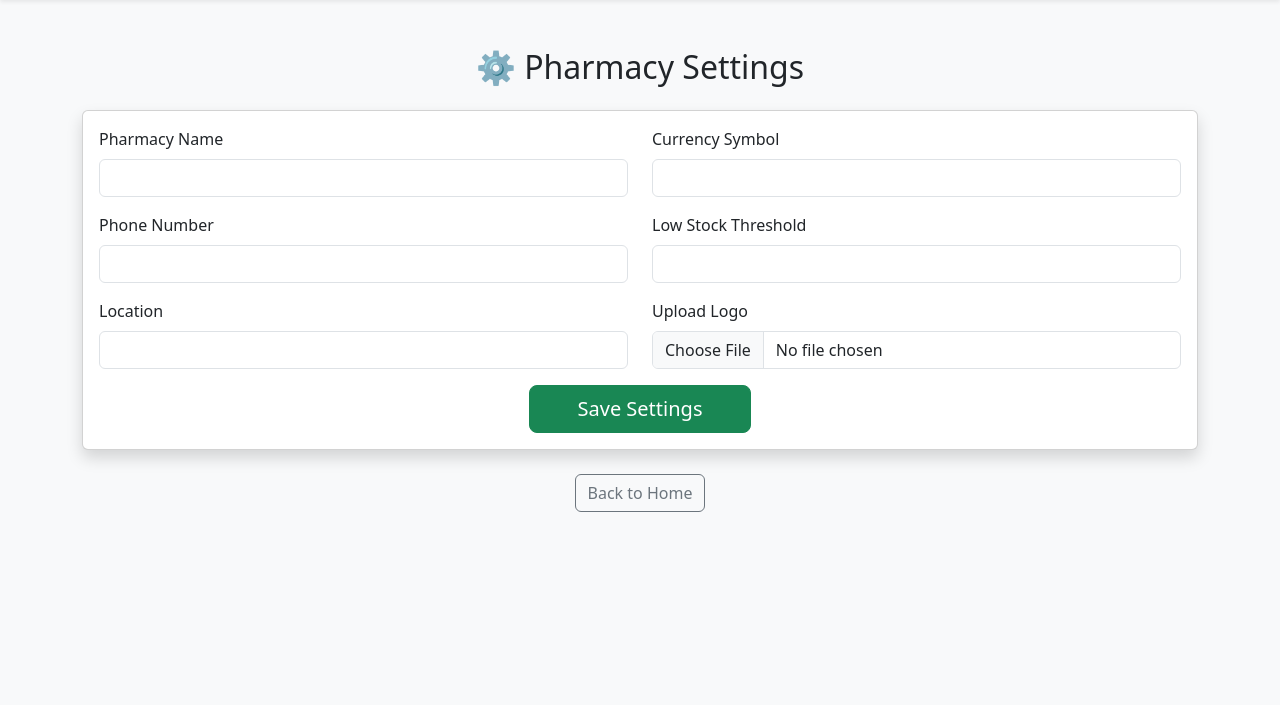
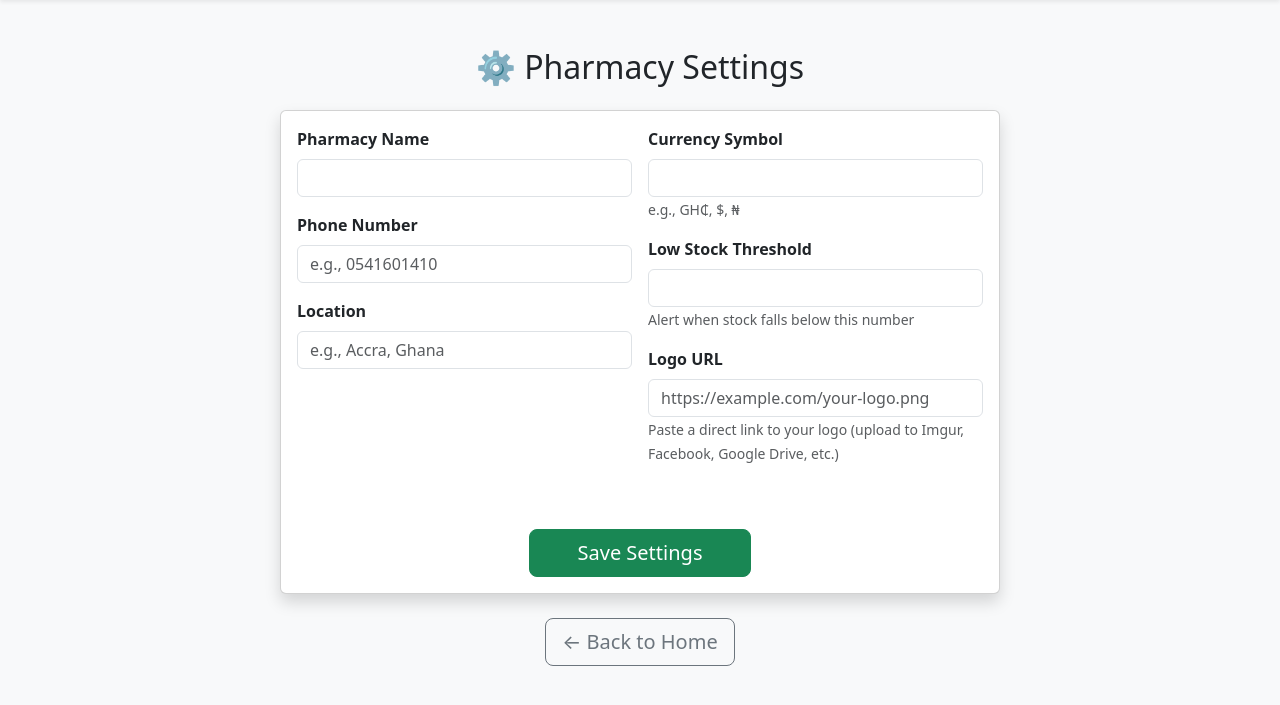
Before and after one commit to ikeman950/TonyMed-Solutions, a Python web app: template templates/settings.html in a window 1280 px wide. Shown: the part 56-761 px from the top of the page. Run offline with Jinja, Linux system fonts and the light colour scheme; the template is opened without the code that fills it, so the values that code supplies are empty; some libraries are stand-ins or nearby versions.

Commit message:
make changes in logo settings

```diff
--- a/templates/settings.html
+++ b/templates/settings.html
@@ -1,55 +1,87 @@
 {% extends "base.html" %}
 
 {% block content %}
+<div class="container mt-5">
+    <div class="row justify-content-center">
+        <div class="col-lg-8">
             <h2 class="mb-4 text-center">⚙️ Pharmacy Settings</h2>
 
             <div class="card shadow">
                 <div class="card-body">
-        <form method="POST" enctype="multipart/form-data">
-            <div class="row">
+                    <form method="POST">
+                        <div class="row g-3">
                             <div class="col-md-6">
                                 <div class="mb-3">
-                        <label class="form-label">Pharmacy Name</label>
-                        <input type="text" name="pharmacy_name" class="form-control" value="{{ setting.pharmacy_name }}" required>
+                                    <label class="form-label fw-bold">Pharmacy Name</label>
+                                    <input type="text" name="pharmacy_name" class="form-control"
+                                           value="{{ setting.pharmacy_name }}" required>
                                 </div>
+
                                 <div class="mb-3">
-                        <label class="form-label">Phone Number</label>
-                        <input type="text" name="pharmacy_phone" class="form-control" value="{{ setting.pharmacy_phone }}">
+                                    <label class="form-label fw-bold">Phone Number</label>
+                                    <input type="text" name="pharmacy_phone" class="form-control"
+                                           value="{{ setting.pharmacy_phone }}" placeholder="e.g., 0541601410">
                                 </div>
+
                                 <div class="mb-3">
-                        <label class="form-label">Location</label>
-                        <input type="text" name="pharmacy_location" class="form-control" value="{{ setting.pharmacy_location }}">
+                                    <label class="form-label fw-bold">Location</label>
+                                    <input type="text" name="pharmacy_location" class="form-control"
+                                           value="{{ setting.pharmacy_location }}" placeholder="e.g., Accra, Ghana">
                                 </div>
                             </div>
+
                             <div class="col-md-6">
                                 <div class="mb-3">
-                        <label class="form-label">Currency Symbol</label>
-                        <input type="text" name="currency_symbol" class="form-control" value="{{ setting.currency_symbol }}" required>
+                                    <label class="form-label fw-bold">Currency Symbol</label>
+                                    <input type="text" name="currency_symbol" class="form-control"
+                                           value="{{ setting.currency_symbol }}" required>
+                                    <small class="text-muted">e.g., GH₵, $, ₦</small>
                                 </div>
+
                                 <div class="mb-3">
-                        <label class="form-label">Low Stock Threshold</label>
-                        <input type="number" name="low_stock_threshold" class="form-control" value="{{ setting.low_stock_threshold }}" required>
+                                    <label class="form-label fw-bold">Low Stock Threshold</label>
+                                    <input type="number" name="low_stock_threshold" class="form-control"
+                                           value="{{ setting.low_stock_threshold }}" min="1" required>
+                                    <small class="text-muted">Alert when stock falls below this number</small>
                                 </div>
+
                                 <div class="mb-3">
-                        <label class="form-label">Upload Logo</label>
-                        <input type="file" name="logo" class="form-control" accept="image/*">
-                        {% if logo_url %}
-                            <div class="mt-2">
-                                <p>Current logo:</p>
-                                <img src="{{ logo_url }}" alt="Current logo" style="max-height: 150px; border-radius: 8px;">
-                            </div>
-                        {% endif %}
+                                    <label class="form-label fw-bold">Logo URL</label>
+                                    <input type="url" name="logo_url" class="form-control"
+                                           value="{{ setting.logo_url }}"
+                                           placeholder="https://example.com/your-logo.png">
+                                    <small class="text-muted">
+                                        Paste a direct link to your logo (upload to Imgur, Facebook, Google Drive, etc.)
+                                    </small>
                                 </div>
                             </div>
                         </div>
-            <div class="text-center">
-                <button type="submit" class="btn btn-success btn-lg px-5">Save Settings</button>
+
+                        <!-- Current Logo Preview -->
+                        {% if current_logo_url %}
+                            <div class="text-center mt-4">
+                                <p class="fw-bold">Current Logo Preview:</p>
+                                <img src="{{ current_logo_url }}" alt="Current logo"
+                                     style="max-height: 200px; border-radius: 12px; box-shadow: 0 4px 12px rgba(0,0,0,0.15);">
+                            </div>
+                        {% endif %}
+
+                        <!-- Save Button -->
+                        <div class="text-center mt-5">
+                            <button type="submit" class="btn btn-success btn-lg px-5">
+                                Save Settings
+                            </button>
                         </div>
                     </form>
                 </div>
             </div>
 
             <div class="text-center mt-4">
-    <a href="{{ url_for('home') }}" class="btn btn-outline-secondary">Back to Home</a>
+                <a href="{{ url_for('home') }}" class="btn btn-outline-secondary btn-lg">
+                    ← Back to Home
+                </a>
+            </div>
+        </div>
+    </div>
 </div>
 {% endblock %}
```
Lines whose indentation alone changed are shown as unchanged.
